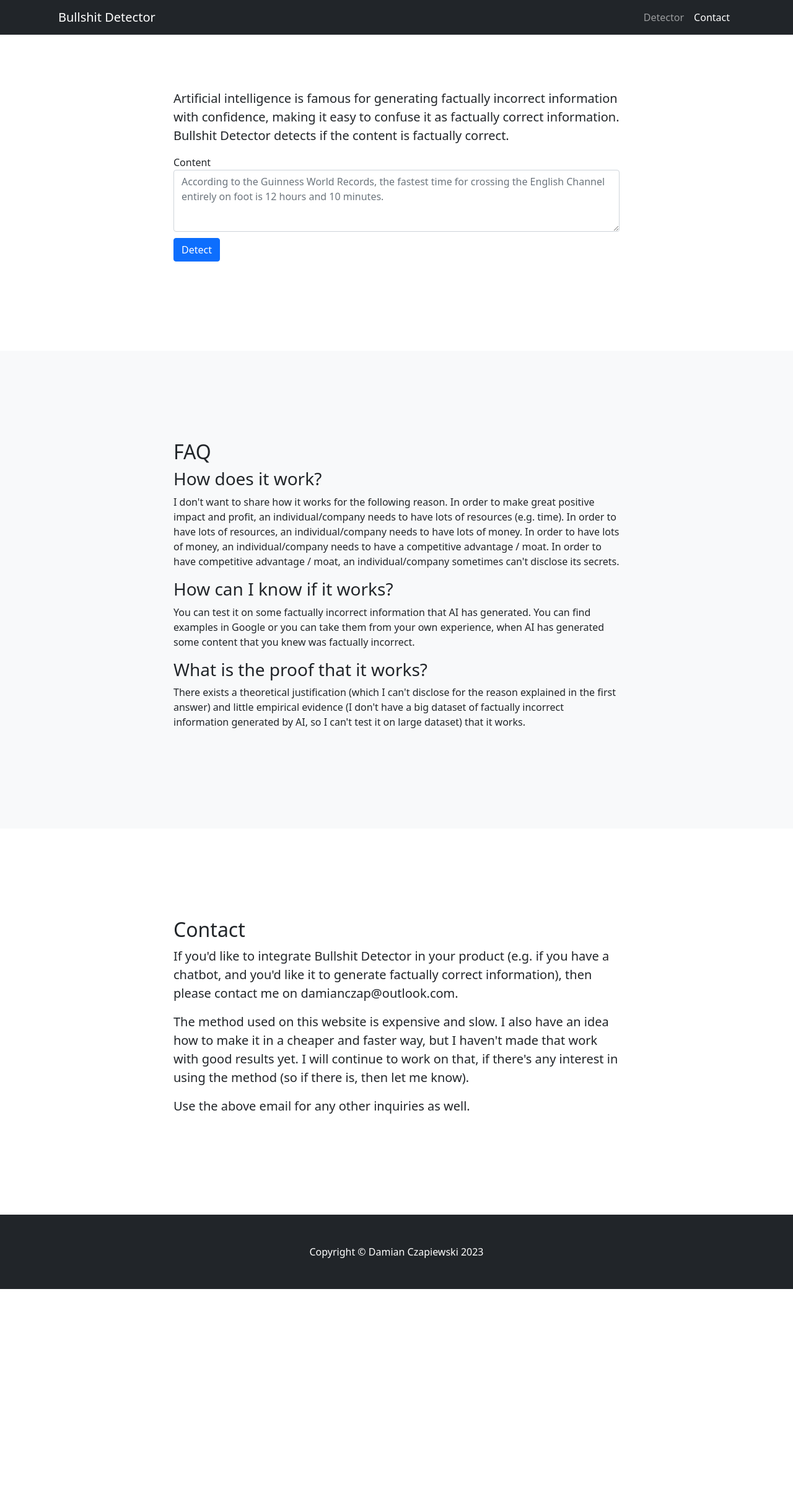
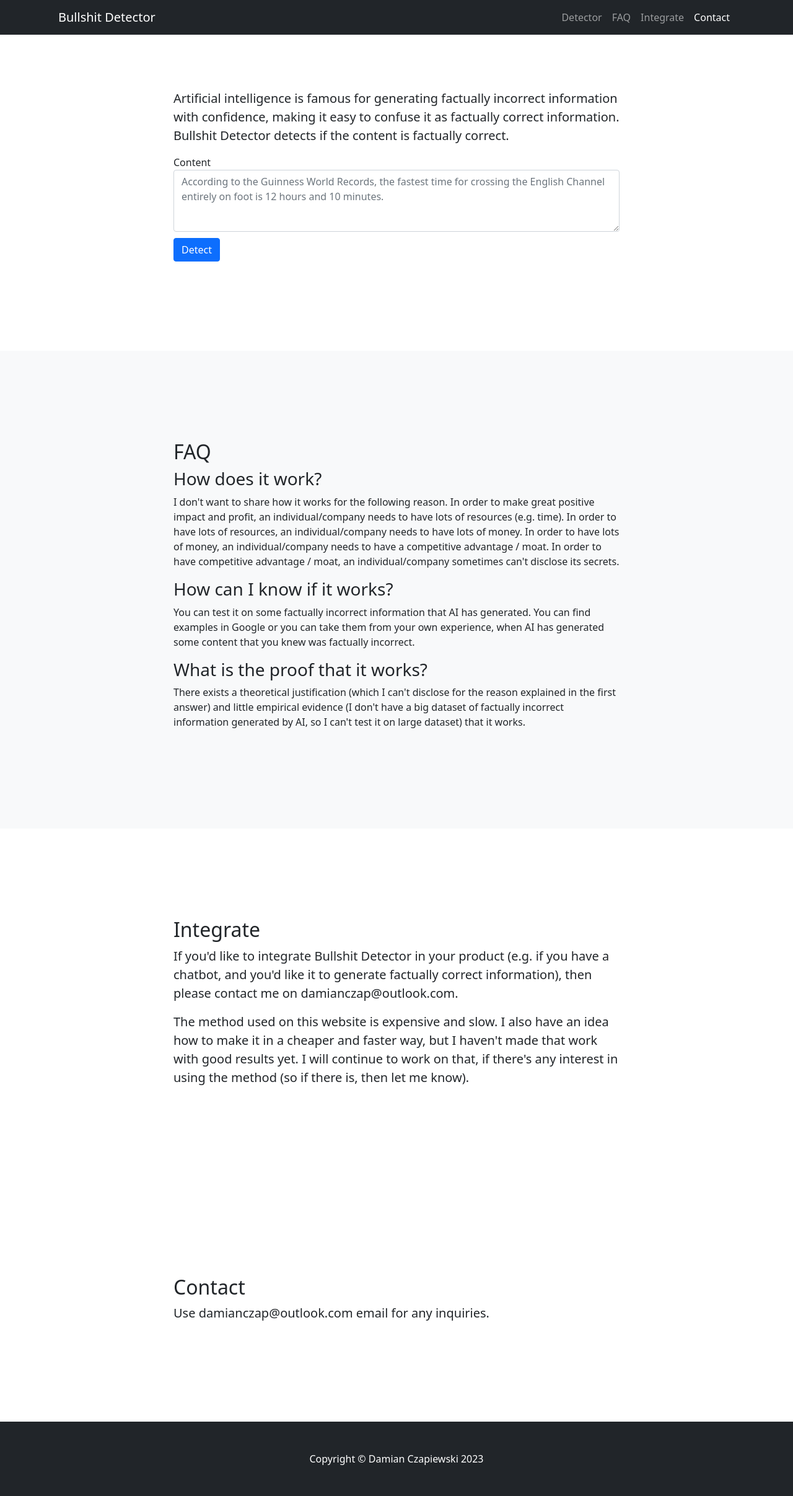
Before and after one commit to damc/bullshit-detector, a Flask app: page / in a window 1280 px wide. Shown: the whole page at 62% size. Before the commit the page ends 2080 px from the top, so only its background shows below. Run offline with Flask 2, Linux system fonts and the light colour scheme; some libraries are stand-ins or nearby versions.

Commit message:
Update content

```diff
--- a/website/templates/index.html
+++ b/website/templates/index.html
@@ -22,7 +22,8 @@
                 <div class="collapse navbar-collapse" id="navbarResponsive">
                     <ul class="navbar-nav ms-auto">
                         <li class="nav-item"><a class="nav-link" href="#detector">Detector</a></li>
-                        <!--<li class="nav-item"><a class="nav-link" href="#faq">FAQ</a></li>-->
+                        <li class="nav-item"><a class="nav-link" href="#faq">FAQ</a></li>
+                        <li class="nav-item"><a class="nav-link" href="#integrate">Integrate</a></li>
                         <li class="nav-item"><a class="nav-link" href="#contact">Contact</a></li>
                     </ul>
                 </div>
@@ -109,15 +110,26 @@
                 </div>
             </div>
         </section>
+        <!-- Integrate section-->
+        <section id="integrate">
+            <div class="container px-4">
+                <div class="row gx-4 justify-content-center">
+                    <div class="col-lg-8">
+                        <h2>Integrate</h2>
+                        <p class="lead">If you'd like to integrate Bullshit Detector in your product (e.g. if you have a chatbot, and you'd like it to generate factually correct information), then please contact me on damianczap@outlook.com.</p>
+                        <p class="lead">The method used on this website is expensive and slow. I also have an idea how to make it in a cheaper and faster way, but I haven't made that work with good results yet. I will continue to work on that, if there's any interest in using the method (so if there is, then let me know).</p>
+                    </div>
+
+                </div>
+            </div>
+        </section>
         <!-- Contact section-->
         <section id="contact">
             <div class="container px-4">
                 <div class="row gx-4 justify-content-center">
                     <div class="col-lg-8">
                         <h2>Contact</h2>
-                        <p class="lead">If you'd like to integrate Bullshit Detector in your product (e.g. if you have a chatbot, and you'd like it to generate factually correct information), then please contact me on damianczap@outlook.com.</p>
-                        <p class="lead">The method used on this website is expensive and slow. I also have an idea how to make it in a cheaper and faster way, but I haven't made that work with good results yet. I will continue to work on that, if there's any interest in using the method (so if there is, then let me know).</p>
-                        <p class="lead">Use the above email for any other inquiries as well.</p>
+                        <p class="lead">Use damianczap@outlook.com email for any inquiries.</p>
                     </div>
 
                 </div>
```
